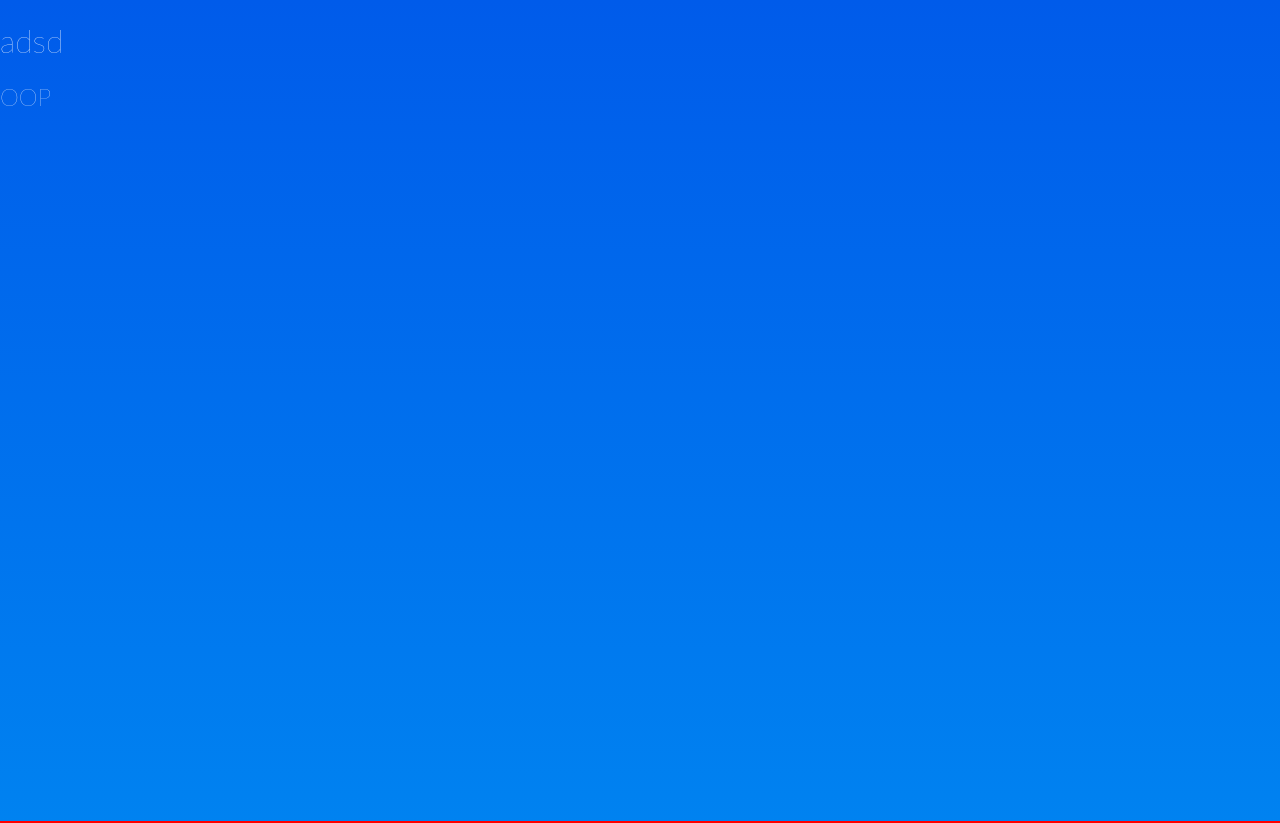
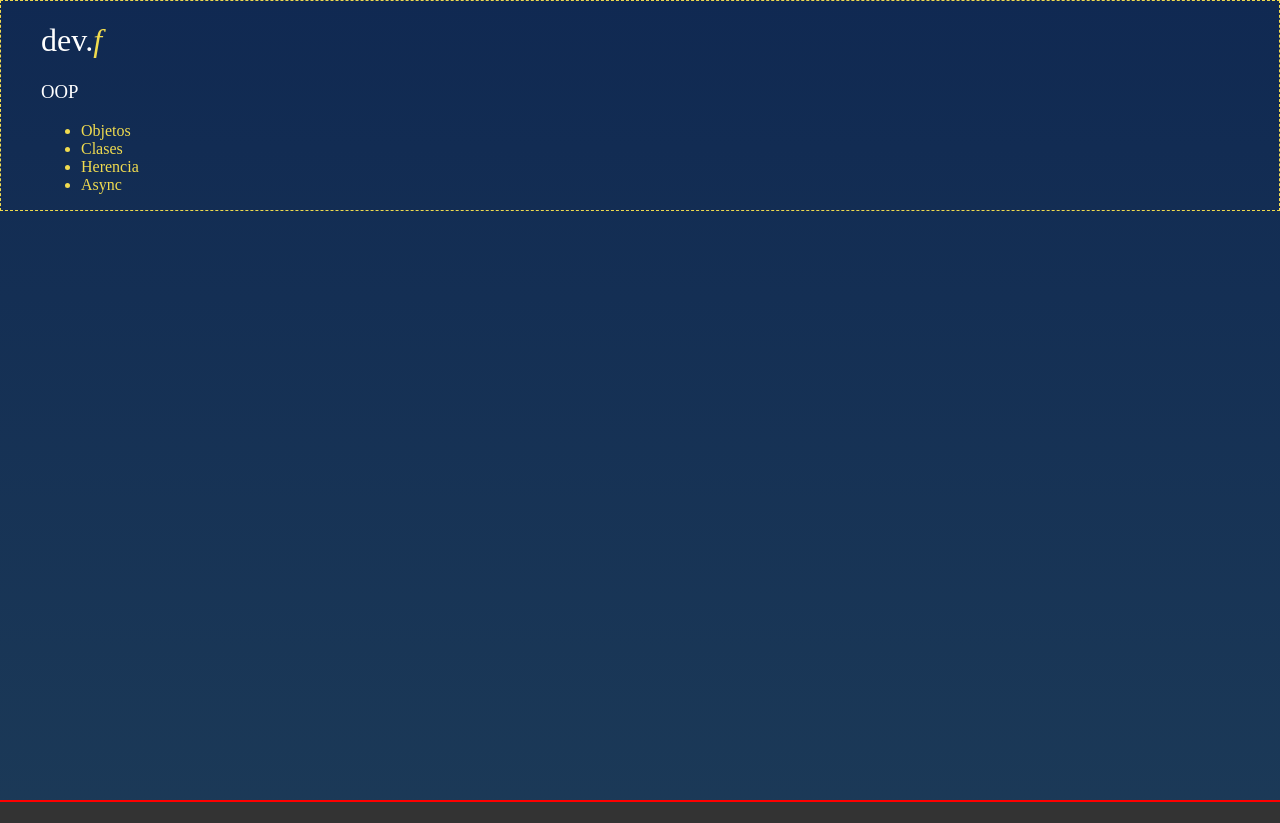
Before and after one commit to EricLuceroGonzalez/devf-dojo, a plain HTML site: page index.html in a window 1280 px wide. After the commit the page ends 802 px from the top, so only its background shows below. Drawn offline with Linux system fonts and the light colour scheme.

Commit message:
async class last

```diff
--- a/index.html
+++ b/index.html
@@ -9,12 +9,20 @@
   </head>
   <body>
     <header>
-      <h1>adsd</h1>
-      <h2>OOP</h2>
+      <div style="border: 1px dashed #f0db4f; padding: 0px 40px;">
+        <h1>dev.<span style="font-style: italic; color:#f0db4f;">f</span></h1>
+        <h3>OOP</h3>
+        <ul style="color: #f0db4f">
+          <li>Objetos</li>
+          <li>Clases</li>
+          <li>Herencia</li>
+          <li>Async</li>
+        </ul>
+      </div>
+
 
       <h3 class="the-h3"></h3>
-      <div id="div1">
-      </div>
+      <div id="div1"></div>
     </header>
   </body>
   <!-- <script src="js/01-devf-objetos.js"></script> -->
--- a/js/03-devf-async.js
+++ b/js/03-devf-async.js
@@ -144,7 +144,6 @@ const toSelectTime = (elArray) => {
     }
     console.log('Time over 2h: ' + newArray);
   }
-
 }
 
 // Callbacks
--- a/styles/styleOne.css
+++ b/styles/styleOne.css
@@ -5,7 +5,7 @@ html {
 
   body {
     /*    font: 100% sans-serif;*/
-    font: 1em sans-serif;
+    /* font: 1em sans-serif; */
     margin: 0em;
     background-color: #fff;
     /* background: linear-gradient(to bottom right, rgba(133, 133, 133, 0.4), rgba(17, 212, 150, 0.3)); */
@@ -22,8 +22,8 @@ html {
     /* background-image: linear-gradient(120deg, #a6c0fe 0%, #f68084 100%); */
     background: #333333;
     /* fallback for old browsers */
-    background-image: -webkit-linear-gradient(to top, #00ecfb 1%, #00c6fb 30%, #005bea 100%);
-    background-image: linear-gradient(to top, #00ecfb 1%, #00c6fb 30%, #005bea 100%);
+    background-image: -webkit-linear-gradient(to top, #44595a 1%, #2f5661 30%, #102952 100%);
+    background-image: linear-gradient(to top, #44595a 1%, #2f5661 30%, #102952 100%);
     background-size: 100% 400%;
     -webkit-animation: Gradient 5s ease infinite;
     -moz-animation: Gradient 5s ease infinite;
@@ -33,7 +33,6 @@ html {
   }
 
   h1, h2, h3 {
-    font-family: 'Lato', sans-serif;
     font-weight: 100;
   }
 
```
